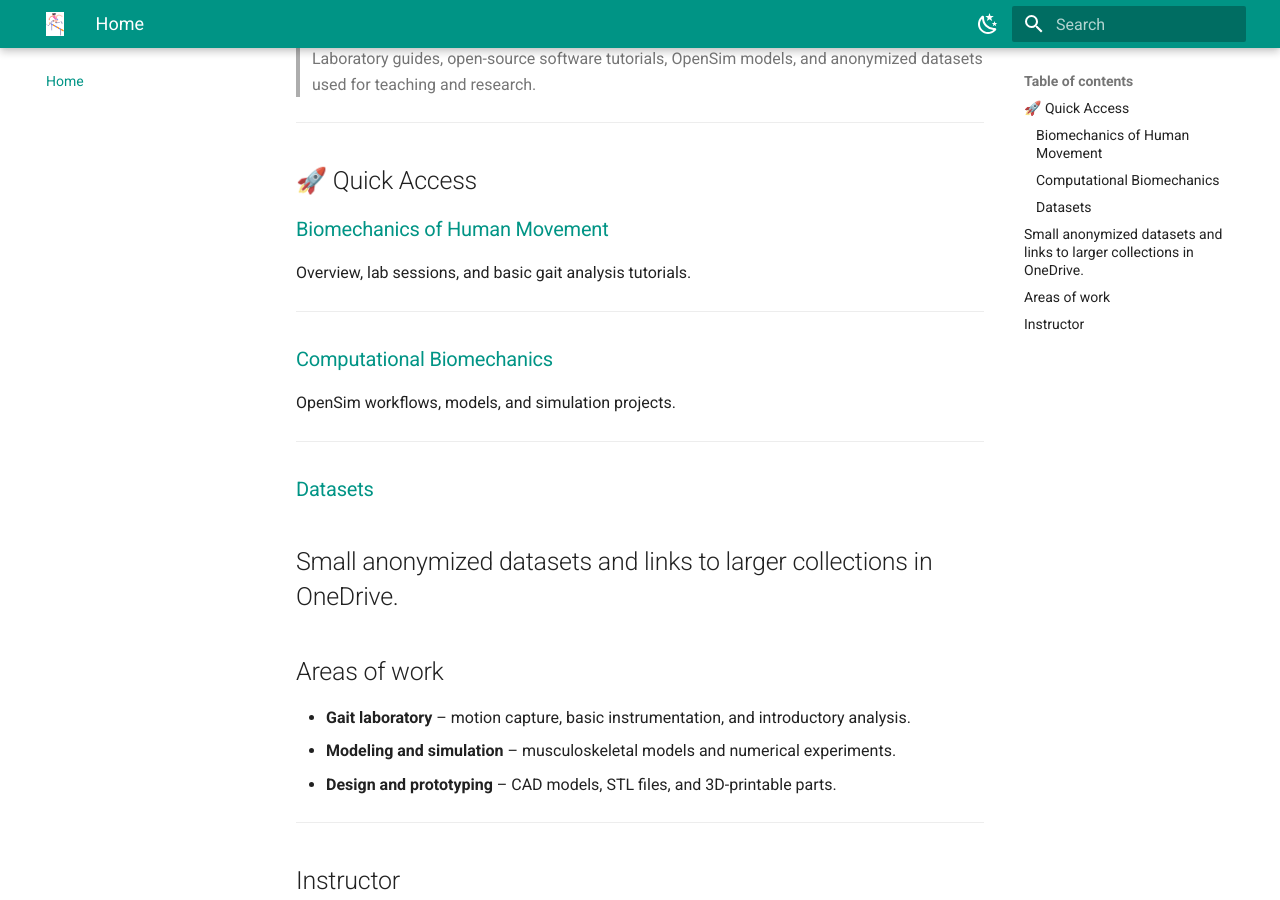
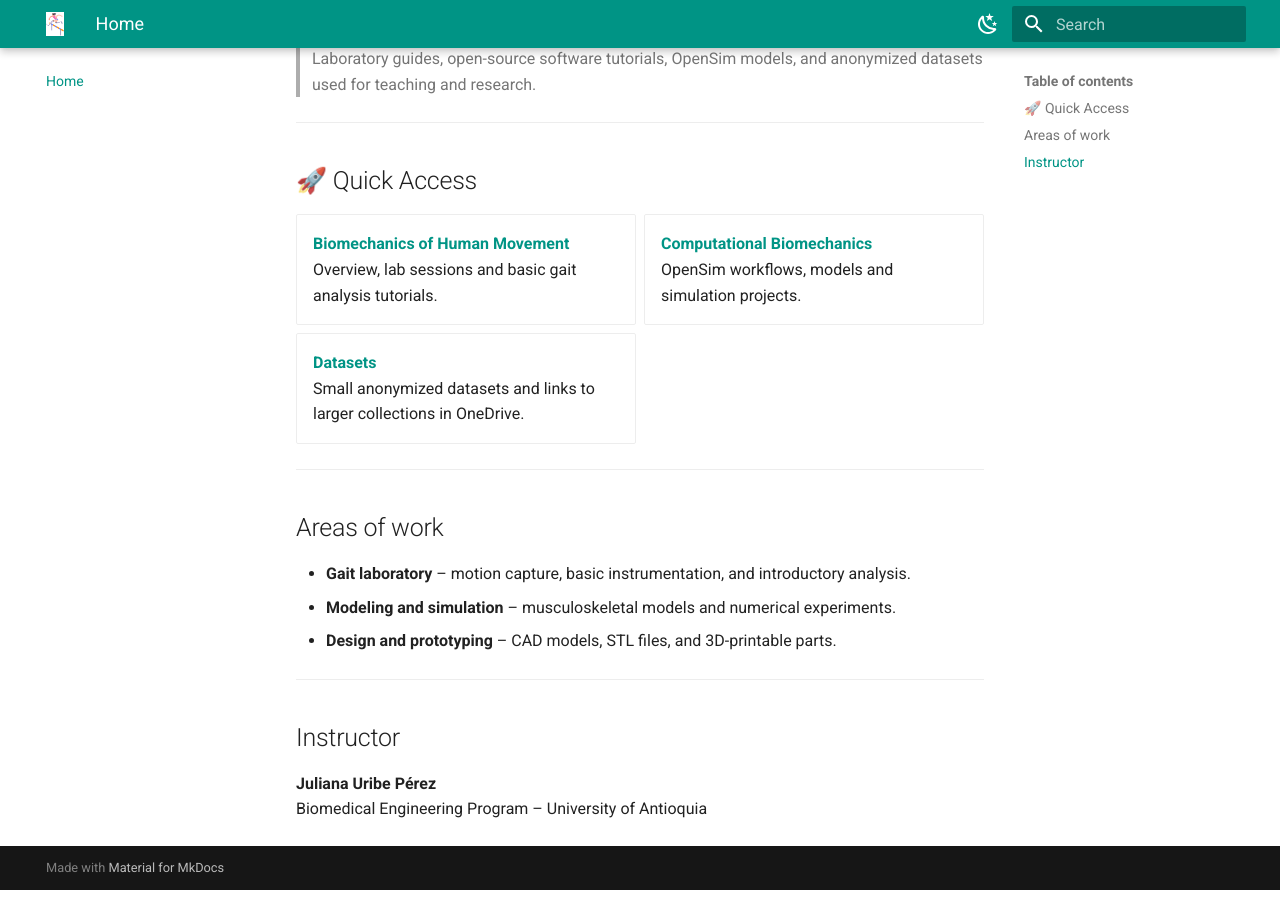
Before and after one commit to julianauribep-glitch/biomechanics-udea, an MkDocs documentation site: the page built from docs/index.md, in a window 1280 px wide and 900 px high, scrolled down 663 px. Built offline with MkDocs 1.6.1 and Material for MkDocs 9.7.7, drawn with Linux system fonts in a browser that asks for light colours.

Commit message:
Update index.md for quick access section formatting

```diff
--- a/docs/index.md
+++ b/docs/index.md
@@ -16,18 +16,18 @@ This website hosts educational material for:
 ---
 ## 🚀 Quick Access
 
-### [Biomechanics of Human Movement](biomechanics.md)
-Overview, lab sessions, and basic gait analysis tutorials.
+<div class="grid cards" markdown>
 
----
+- **[Biomechanics of Human Movement](biomechanics.md)**
+  Overview, lab sessions and basic gait analysis tutorials.
 
-### [Computational Biomechanics](computational_biomechanics.md)
-OpenSim workflows, models, and simulation projects.
+- **[Computational Biomechanics](computational_biomechanics.md)**
+  OpenSim workflows, models and simulation projects.
 
----
+- **[Datasets](datasets.md)**
+  Small anonymized datasets and links to larger collections in OneDrive.
 
-### [Datasets](datasets.md)
-Small anonymized datasets and links to larger collections in OneDrive.
+</div>
 ---
 
 ## Areas of work
```
